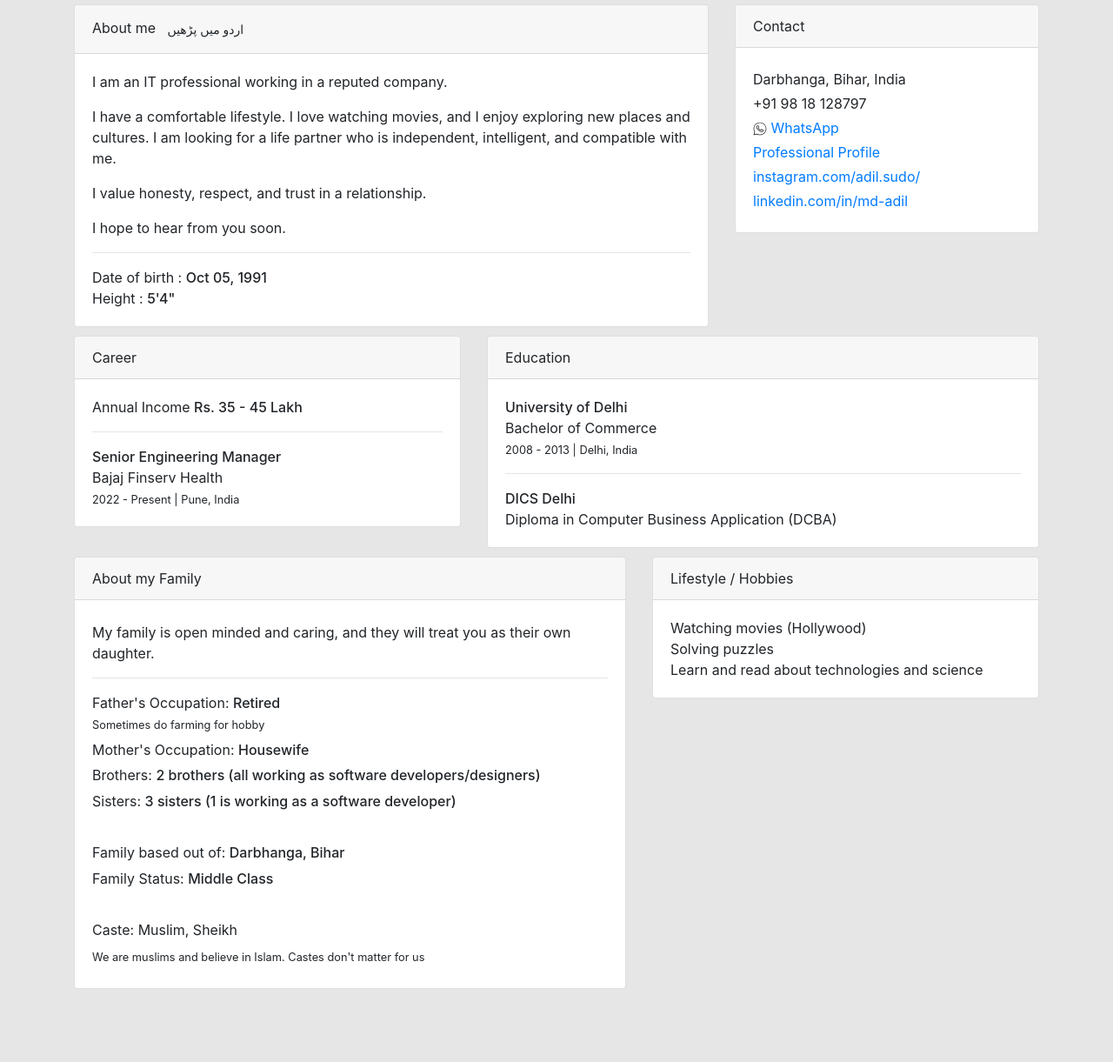
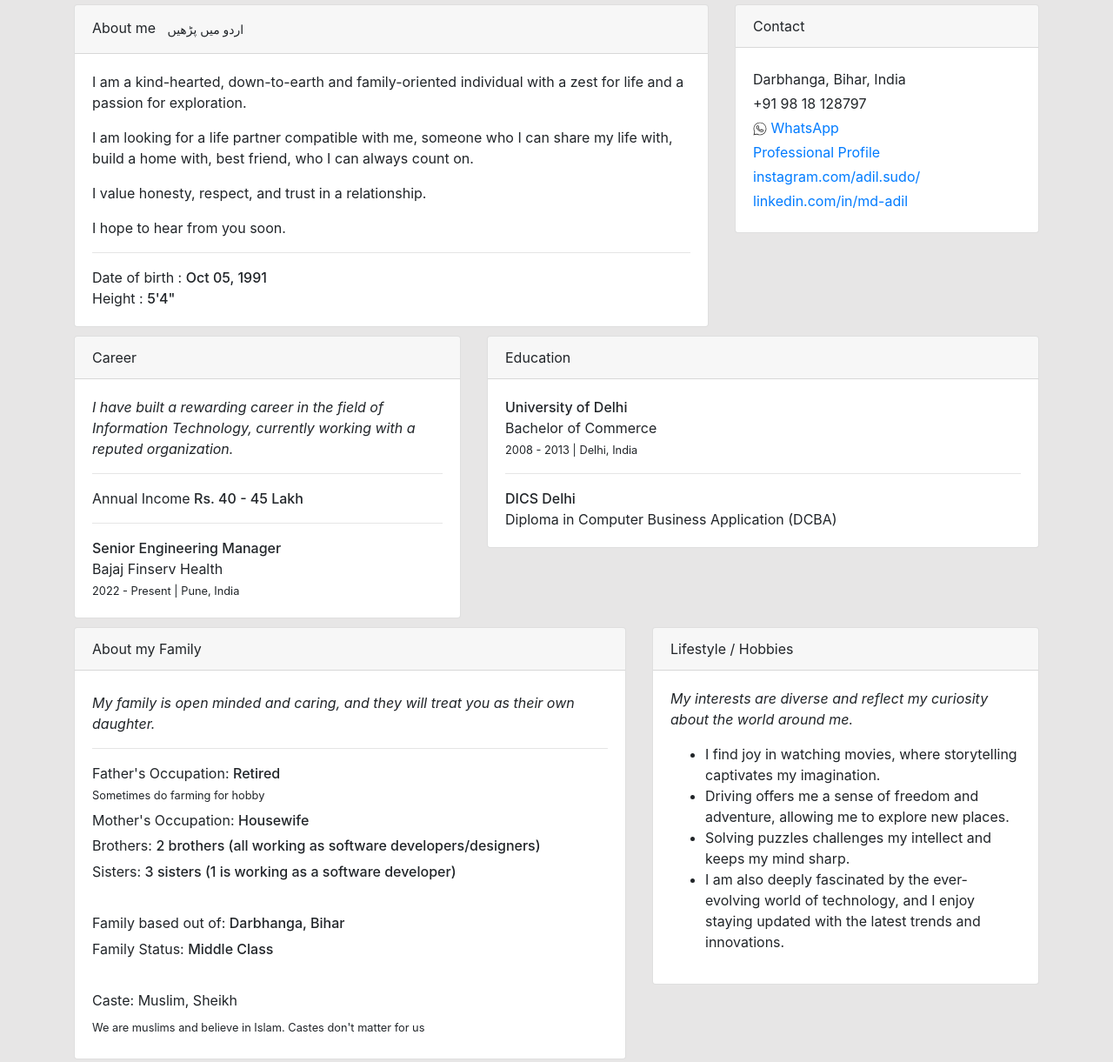
Before and after one commit to md-adil/bio, a website built with Parcel: page index.html in a window 1280 px wide. Shown: the part 300-1521 px from the top of the page at 87% size. Before the commit the page ends 1447 px from the top, so only its background shows below. Built offline with nearby package versions, Linux system fonts and the light colour scheme; a web font is replaced by a local one.

Commit message:
content update

```diff
--- a/index.html
+++ b/index.html
@@ -55,13 +55,11 @@
                             </button>
                         </div>
                         <div class="card-body">
-                            <div></div>
-
                             <div>
-                                <p>I am an IT professional working in a reputed company.</p>
+                                <p>I am a kind-hearted, down-to-earth and family-oriented individual with a zest for life and a passion for exploration.</p>
                                 <p>
-                                    I have a comfortable lifestyle. I love watching movies, and I enjoy exploring new places and cultures. I am looking for a life partner who is
-                                    independent, intelligent, and compatible with me.
+                                    I am looking for a life partner compatible with me, someone who I can share my life with, build a home with, best friend, who I can always count
+                                    on.
                                 </p>
                                 <p>I value honesty, respect, and trust in a relationship.</p>
                                 <p>I hope to hear from you soon.</p>
@@ -93,7 +91,11 @@
                     <div class="card">
                         <div class="card-header">Career</div>
                         <div class="card-body">
-                            <div>Annual Income <strong>Rs. 35 - 45 Lakh</strong></div>
+                            <p>
+                                <i> I have built a rewarding career in the field of Information Technology, currently working with a reputed organization. </i>
+                            </p>
+                            <hr />
+                            <div>Annual Income <strong>Rs. 40 - 45 Lakh</strong></div>
                             <hr class="hr" />
                             <div>
                                 <strong>Senior Engineering Manager</strong>
@@ -120,7 +122,9 @@
                     <div class="card">
                         <div class="card-header">About my Family</div>
                         <div class="card-body">
-                            <div>My family is open minded and caring, and they will treat you as their own daughter.</div>
+                            <div>
+                                <i> My family is open minded and caring, and they will treat you as their own daughter. </i>
+                            </div>
                             <hr class="hr" />
                             <div>
                                 Father's Occupation: <strong> Retired</strong><br />
@@ -147,9 +151,15 @@
                     <div class="card">
                         <div class="card-header">Lifestyle / Hobbies</div>
                         <div class="card-body">
-                            <div>Watching movies (Hollywood)</div>
-                            <div>Solving puzzles</div>
-                            <div>Learn and read about technologies and science</div>
+                            <p>
+                                <i>My interests are diverse and reflect my curiosity about the world around me. </i>
+                            </p>
+                            <ul>
+                                <li>I find joy in watching movies, where storytelling captivates my imagination.</li>
+                                <li>Driving offers me a sense of freedom and adventure, allowing me to explore new places.</li>
+                                <li>Solving puzzles challenges my intellect and keeps my mind sharp.</li>
+                                <li>I am also deeply fascinated by the ever-evolving world of technology, and I enjoy staying updated with the latest trends and innovations.</li>
+                            </ul>
                         </div>
                     </div>
                 </section>
```
